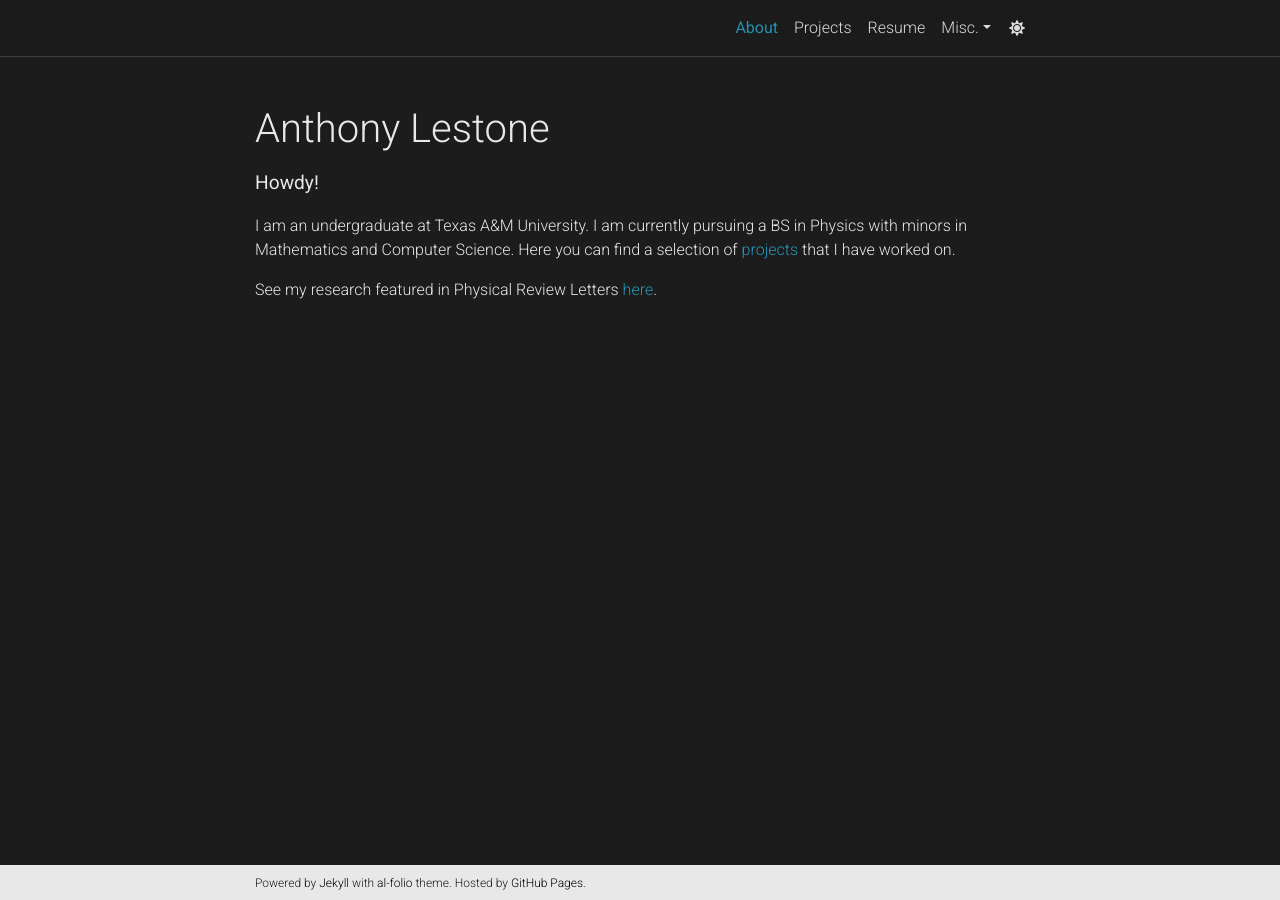
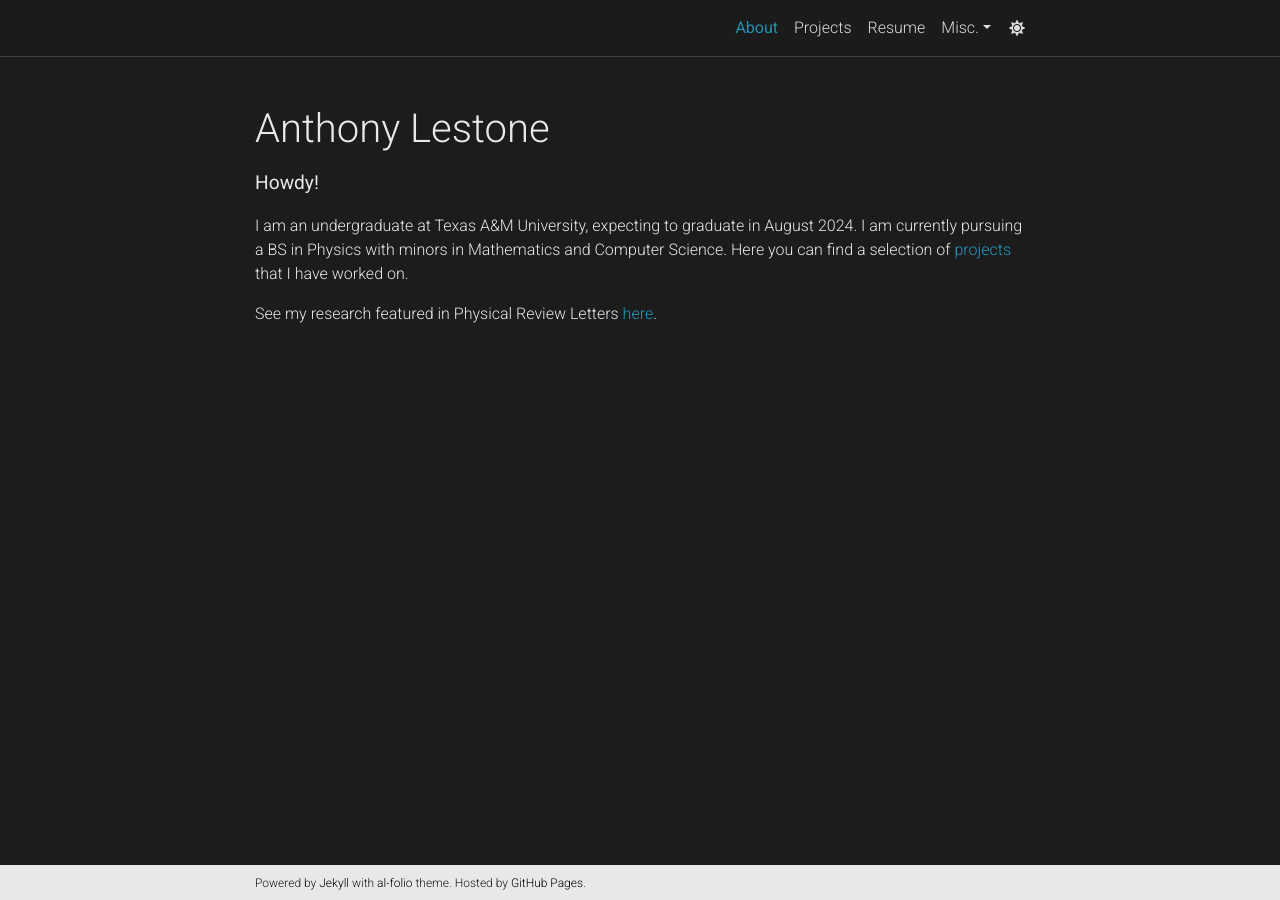
Before and after one commit to anthonylestone/anthonylestone.github.io, a Jekyll site: the page built from _pages/about.md, in a window 1280 px wide. Built offline with Jekyll 4.4.1, drawn with Linux system fonts in a browser that asks for light colours; comment, search, counter and statistics services are not loaded; a style sheet for code colours, icons or effects is not loaded.

Commit message:
edited graduation date

```diff
--- a/_pages/about.md
+++ b/_pages/about.md
@@ -11,6 +11,6 @@
 
 <b><big>Howdy!</big><b>
 
-I am an undergraduate at Texas A&M University. I am currently pursuing a BS in Physics with minors in Mathematics and Computer Science. Here you can find a selection of [projects](/projects/) that I have worked on.
+I am an undergraduate at Texas A&M University, expecting to graduate in August 2024. I am currently pursuing a BS in Physics with minors in Mathematics and Computer Science. Here you can find a selection of [projects](/projects/) that I have worked on.
 
 See my research featured in Physical Review Letters [here](https://journals.aps.org/prl/pdf/10.1103/PhysRevLett.131.061901).
```
